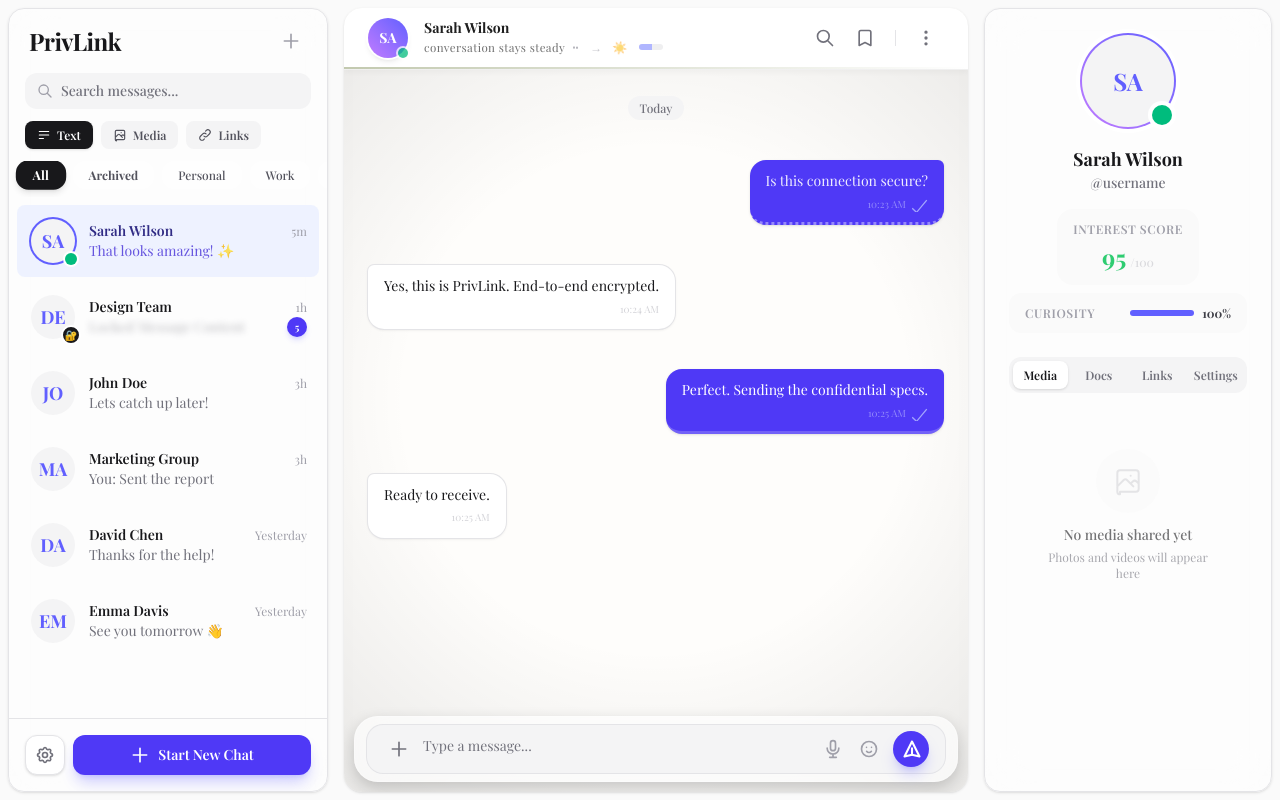
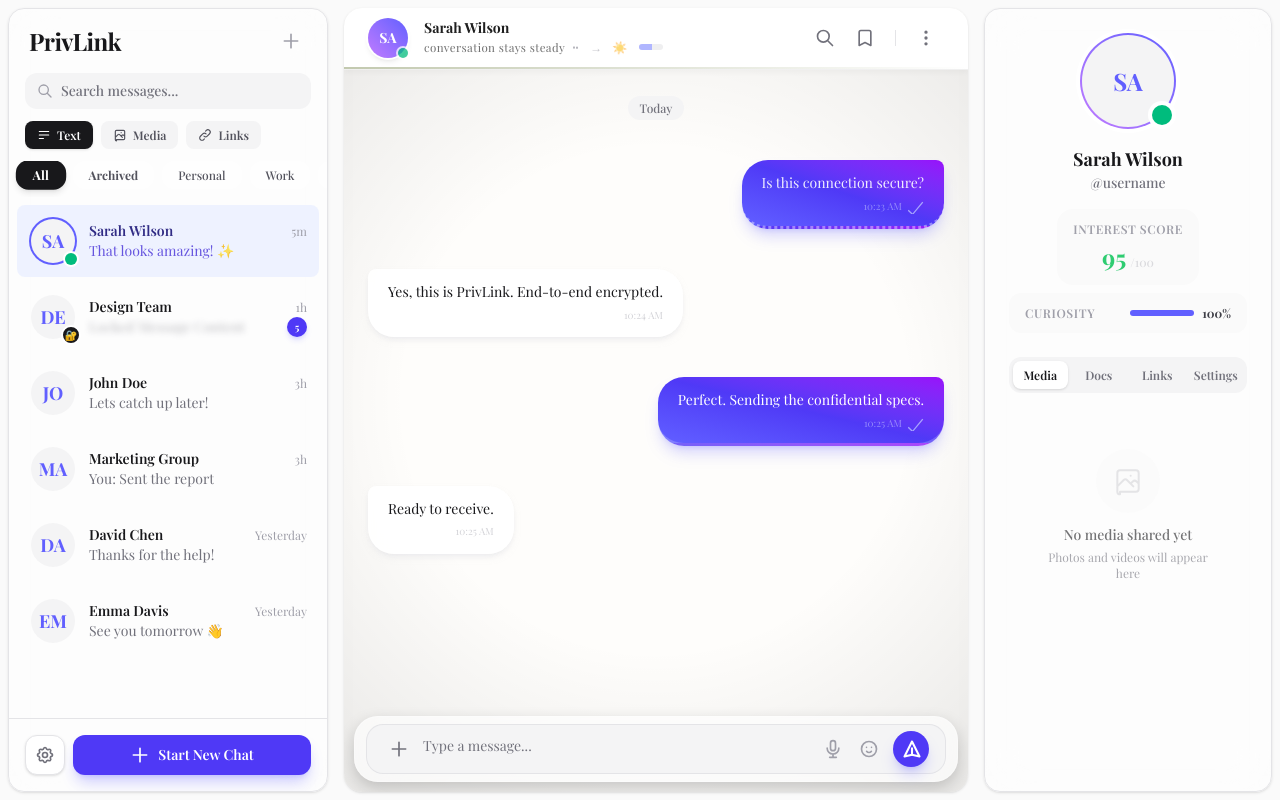
Before and after one commit to gagan2007jadaun/PrivLink, a Next.js app: page / in a window 1280 px wide. Built offline with nearby package versions, Linux system fonts and the light colour scheme; a web font is replaced by a local one.

Commit message:
UI: Implement Cloud Box message style with soft gradients and shadows

```diff
--- a/src/components/MessageBubble.tsx
+++ b/src/components/MessageBubble.tsx
@@ -53,12 +53,12 @@
 
                 {/* Main Bubble */}
                 <div
-                    className={`relative px-4 py-2.5 text-sm shadow-sm overflow-visible
+                    className={`relative px-5 py-3 text-sm overflow-visible transition-all duration-300
           ${isMe
-                            ? 'rounded-2xl rounded-tr-md bg-indigo-600 text-white selection:bg-indigo-800 selection:text-indigo-100'
-                            : 'rounded-2xl rounded-tl-md bg-white text-zinc-900 ring-1 ring-zinc-200 dark:bg-zinc-800 dark:text-zinc-100 dark:ring-zinc-700/50'
+                            ? 'rounded-[26px] rounded-tr-lg bg-linear-to-tr from-indigo-500 via-indigo-600 to-purple-600 text-white shadow-lg shadow-indigo-500/25 selection:bg-indigo-800 selection:text-indigo-100'
+                            : 'rounded-[26px] rounded-tl-lg bg-white/90 backdrop-blur-sm text-zinc-900 shadow-md shadow-zinc-200/50 dark:bg-zinc-800/90 dark:text-zinc-100 dark:shadow-zinc-900/50'
                         }
-          ${type !== 'text' ? 'p-1' : ''}
+          ${type !== 'text' ? 'p-1.5' : ''}
           ${confidenceScore !== undefined ? (confidenceScore < 70 ? 'border-b-[3px] border-dotted border-white/40' : 'border-b-[3px] border-solid border-white/20') : ''}
           `}
                 >
@@ -82,7 +82,7 @@
                     )}
 
                     {type === 'image' && (
-                        <div className="relative mb-2 aspect-video w-full overflow-hidden rounded-xl bg-zinc-100 dark:bg-zinc-900">
+                        <div className="relative mb-2 aspect-video w-full overflow-hidden rounded-2xl bg-zinc-100 dark:bg-zinc-900">
                             <img src={content} alt="Attached" className="h-full w-full object-cover transition-transform hover:scale-105" />
                         </div>
                     )}
--- a/src/components/media/VideoBubble.tsx
+++ b/src/components/media/VideoBubble.tsx
@@ -53,7 +53,7 @@
     };
 
     return (
-        <div className="relative aspect-video w-full overflow-hidden rounded-xl bg-black group">
+        <div className="relative aspect-video w-full overflow-hidden rounded-2xl bg-black group">
             <video
                 ref={videoRef}
                 src={src}
```
